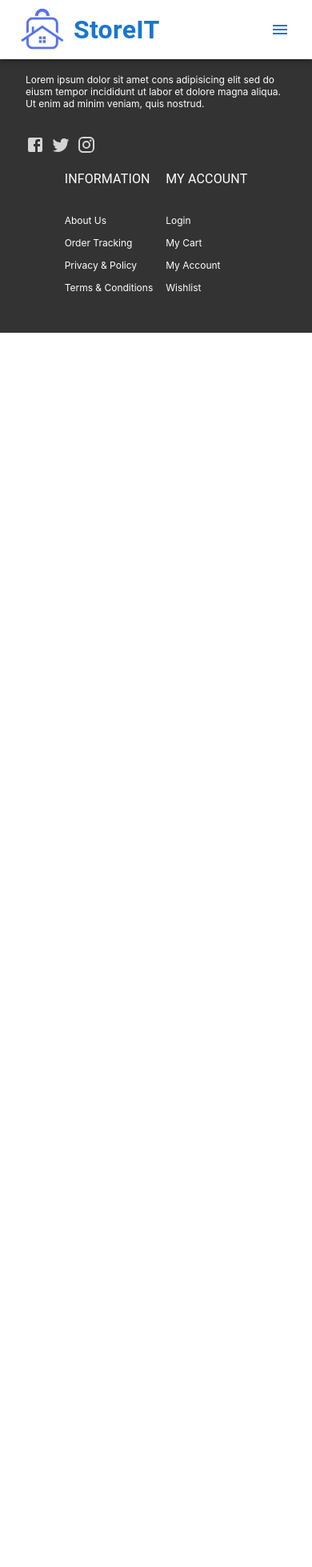
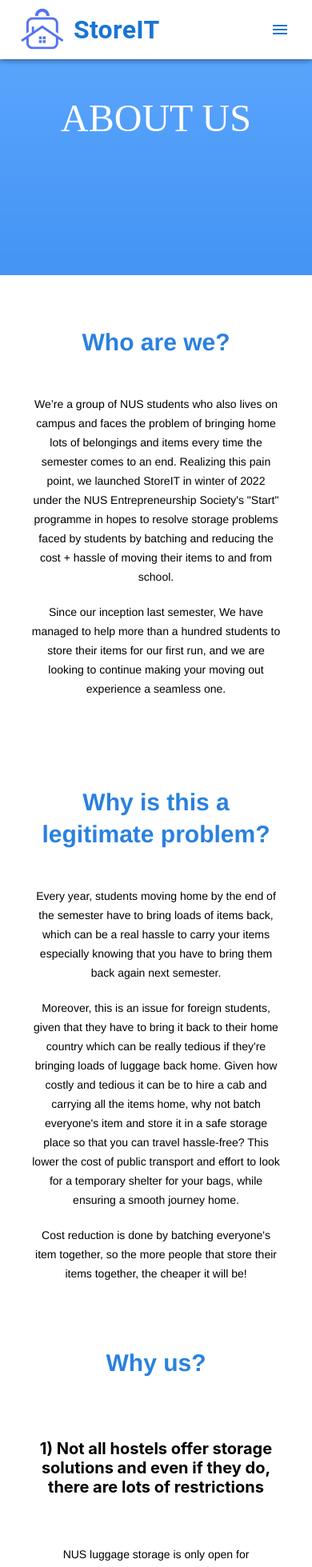
Before and after one commit to Melvin-Leo2000/StoreIT, a React (Create React App) app in the folder frontend/: page /about in a window 390 px wide. Shown: the top 1959 px of the page at 80% size. Before the commit the page ends 844 px from the top, so only its background shows below. Built offline with nearby package versions, Linux system fonts and the light colour scheme.

Commit message:
built about page

```diff
--- a/frontend/src/pages/About.css
+++ b/frontend/src/pages/About.css
@@ -0,0 +1,86 @@
+.section-a-about {
+    padding:60px 0;
+    padding-bottom: 30px;
+}
+
+.about-section{
+    padding-left: 30%;
+    padding-right: 30%;
+    margin-bottom: 20px;
+}
+
+
+.section-b-about {
+    padding:60px 0;
+}
+
+
+.about-annotation {
+    font-family: "Droid Serif","Helvetica Neue",Helvetica,Arial,sans-serif;
+    font-size: 20px;
+    font-weight: 400;
+    margin-bottom: 20px;
+    text-align: center;
+}
+
+.about-title {
+    color: #2a81df;
+    margin-bottom: 45px;
+    font-family: "Droid Serif","Helvetica Neue",Helvetica,Arial,sans-serif;
+    font-size: 45px;
+    font-weight: 600;
+    text-align: center;
+}
+
+.why-us{
+    text-align: center;
+    margin-bottom: 30px;
+    font-size: 30px;
+    padding-bottom: 30px;
+    padding-top: 30px;
+}
+
+.atb{
+    color: #2a81df;
+    font-size: 25px;
+    text-align: center;
+    padding-bottom: 40px;
+    padding-left: 30%;
+    padding-right: 30%;
+    padding-top: 3%;
+}
+
+
+@media (max-width: 700px) {
+    .about-annotation {
+        line-height: 1.5rem;
+        font-size: 14px;
+    }
+
+    .about-section{
+        padding-left: 10%;
+        padding-right: 10%;
+        margin-bottom: 20px;
+    }
+
+    .about-title {
+        line-height: 2.5rem;
+        font-size: 30px;
+    }
+
+    .why-us{
+        text-align: center;
+        margin-bottom: 30px;
+        font-size: 20px;
+    }
+
+    .atb{
+        color: #2a81df;
+        font-size: 25px;
+        text-align: center;
+        padding-left: 50px;
+        padding-right: 50px;
+        padding-bottom: 40px;
+    }
+
+}
--- a/frontend/src/pages/About.jsx
+++ b/frontend/src/pages/About.jsx
@@ -1,8 +1,69 @@
 import React from 'react'
+import "./About.css"
+import { Box , Grid, Typography} from '@mui/material'
+import bluebackground from './images/bluebackground.jpg'
 
 function About() {
   return (
-    <div>About</div>
+    <div>
+
+    <Grid item paddingTop={8} margin='0' width="100%">
+              <img src={bluebackground} alt="bluewallpaper" width ={"100%"} height="280vh" />
+              <Typography
+                fontFamily={'quicksand'}
+                variant="h3"
+                textAlign={'center'}
+                width={'100%'}
+                sx={{
+                  position: "absolute",
+                  top: "120px",
+                  color:"#fff",
+                }}
+              >
+                ABOUT US
+              </Typography>
+      </Grid>
+
+        <div class="section-a-about">
+            <div class="about-section">
+              <h2 class="about-title">Who are we?</h2>
+              <h3 class="about-annotation">We’re a group of NUS students who also lives on campus and faces the problem of bringing home lots of belongings and items every time the semester comes to an end.  Realizing this pain point,
+              we launched StoreIT in winter of 2022 under the NUS Entrepreneurship Society's "Start" programme in hopes to resolve storage problems faced by students by batching and reducing the cost + hassle of moving their items to and from school. </h3>
+              <h3 class="about-annotation">Since our inception last semester, We have managed to help more than a hundred students to store their items for our first run, and we are looking to continue making your moving out experience a seamless one.</h3>
+            </div>
+        </div>
+
+        <div class="section-b-about">
+            <div class="about-section">
+              <h2 class="about-title">Why is this a legitimate problem?</h2>
+              <h3 class="about-annotation">Every year, students moving home by the end of the semester have to bring loads of items back, which can be a real hassle to carry your items especially knowing that you have to bring them back again next semester. </h3>
+              <h3 class="about-annotation">Moreover, this is an issue for foreign students, given that they have to bring it back to their home country which can be really tedious if they're bringing loads of luggage back home.
+              Given how costly and tedious it can be to hire a cab and carrying all the items home, why not batch everyone's item and store it in a safe storage place so that you can travel hassle-free?
+              This lower the cost of public transport and effort to look for a temporary shelter for your bags, while ensuring a smooth journey home. </h3>
+              <h3 class="about-annotation">Cost reduction is done by batching everyone's item together, so the more people that store their items together, the cheaper it will be! </h3>
+            </div>
+        </div>
+
+        <div class="section-c-about">
+            <div class="about-section">
+              <h2 class="about-title">Why us?</h2>
+              <h2 class="why-us"> 1) Not all hostels offer storage solutions and even if they do, there are lots of restrictions</h2>
+              <h3 class="about-annotation">NUS luggage storage is only open for International Students, which means local students who want to store items are not able to use this service whatsoever. StoreIT is open to all hostel residents, regardless of where they live.  </h3>
+              <h3 class="about-annotation">Moreover, luggage storage sizes in residential colleges are often constrained by their standardised cardboard box. This is not cost effective for users whose storage volume is just over the threshold for one box, as they have to pay for two full boxes. Additionally, users are not able to store items which do not fit in a box,
+              such as chairs or tables. StoreIT offers a more specialised pricing model, dependent on individuals’ storage requirements, and is also more flexible in terms of the item dimensions. </h3>
+              <h3 class="about-annotation">Cost reduction is done by batching everyone's item together, so the more people that store their items together, the cheaper it will be! </h3>
+              <h2 class="why-us"> 2) Much lower cost than existing solutions</h2>
+              <h3 class="about-annotation">In most RCs, even registering for a room for storage costs on average $200 and its really tough to find people to share it with,
+              and its not worth if you're only storing a few items. StoreIT rids you of the hassle to look for people to share the space with, and only pay for the specified space you need for your items.</h3>
+              <h2 class="why-us"> 3) We're always online to answer any enquiries that you have</h2>
+              <h3 class="about-annotation">Unlike hostel storage services, we are one text away. For any enquiries, simply text us and we will reply asap. We will address all concerns without the need for you to search for any terms / conditions or how where to store. Just be ready on the date you're moving out and we'll handle the rest.</h3>
+            </div>
+        </div>
+
+      <h1 class="atb">All the best studying for you finals and leave your storage headaches to us! 👻</h1>
+
+
+    </div>
   )
 }
 
--- a/frontend/src/pages/Contact.jsx
+++ b/frontend/src/pages/Contact.jsx
@@ -1,8 +1,30 @@
 import React from 'react'
+import { Box , Grid, Typography} from '@mui/material'
+import bluebackground from './images/bluebackground.jpg'
+import MailIcon from '@mui/icons-material/Mail';
 
 function Contact() {
   return (
-    <div>Contact</div>
+    <div>
+        <Grid item paddingTop={8} margin='0' width="100%">
+          <img src={bluebackground} alt="bluewallpaper" width ={"100%"} height="280vh" />
+          <Typography
+            fontFamily={'quicksand'}
+            variant="h3"
+            textAlign={'center'}
+            width={'100%'}
+            sx={{
+              position: "absolute",
+              top: "120px",
+              color:"#fff",
+            }}
+          >
+            CONTACT US
+            <MailIcon  fontSize='28' sx={{marginLeft: 2, marginTop: 1, paddingTop: 1}}/>
+          </Typography>
+
+        </Grid>
+    </div>
   )
 }
 
--- a/frontend/src/pages/Faq.jsx
+++ b/frontend/src/pages/Faq.jsx
@@ -17,7 +17,7 @@ function Faq() {
             width={'100%'}
             sx={{
               position: "absolute",
-              top: "120px",
+              top: "150px",
               color:"#fff",
             }}
           >
@@ -27,9 +27,6 @@ function Faq() {
 
         </Grid>
 
-        <Grid item rowSpacing={2} paddingTop={20} paddingLeft={5} paddingRight={5} margin='auto' direction='column'>
-          <AccordionFaq />
-        </Grid>
         <Grid item rowSpacing={2} paddingTop={20} paddingLeft={5} paddingRight={5} paddingBottom={20} margin='auto' direction='column'>
           <AccordionFaq />
         </Grid>
--- a/frontend/src/pages/Home.css
+++ b/frontend/src/pages/Home.css
@@ -207,8 +207,17 @@
   }
 
   .section-a img {
-    width: 80%;
+    width: 100%;
+    height: 100%;
     margin: auto;
+  }
+
+  .section-a-h1{
+    padding-bottom: 1.5rem;
+  }
+
+  .section-a-p{
+    font-size: 10px;
   }
 
   .section-b-inner p{
--- a/frontend/src/pages/Home.jsx
+++ b/frontend/src/pages/Home.jsx
@@ -14,7 +14,7 @@ function Home() {
       <div class="container">
         <div>
           <h1 class="section-a-h1">StoreIT with us!</h1>
-          <p>
+          <p class="section-a-p">
             Storage space solutions for campus dwellers!
           </p>
           <a href="/order" class="btn">Order now</a>
--- a/frontend/src/pages/Pricing.jsx
+++ b/frontend/src/pages/Pricing.jsx
@@ -17,7 +17,7 @@ function Pricing() {
           <li class="pricing-features-item">Approximately the content of a backpack</li>
           <li class="pricing-features-item">Examples: Documents & photos, Books & stationery, Small appliances & cookware, Toys, Laptop</li>
         </ul>
-        <span class="pricing-price">$8</span>
+        <span class="pricing-price">$8/month</span>
       </div>
 
       <div class="pricing-plan">
@@ -27,7 +27,7 @@ function Pricing() {
           <li class="pricing-features-item">Approximately the content of a small suitcase or small luggage</li>
           <li class="pricing-features-item">Examples: Boxes containing clothing and accessories, kitchen equipment</li>
         </ul>
-        <span class="pricing-price">$15</span>
+        <span class="pricing-price">$15/month</span>
       </div>
 
       <div class="pricing-plan">
@@ -37,7 +37,7 @@ function Pricing() {
           <li class="pricing-features-item">Select this if your item is over the size of a large box, fragile or requires special handling</li>
           <li class="pricing-features-item">Examples: Portable Air Con, Bicycle, Small Furniture, luggage</li>
         </ul>
-        <span class="pricing-price">$22</span>
+        <span class="pricing-price">$22/month</span>
       </div>
 
     </div>
```
Also changed, not shown: frontend/src/components/AccordionFaq.jsx (+30 -16 lines).
